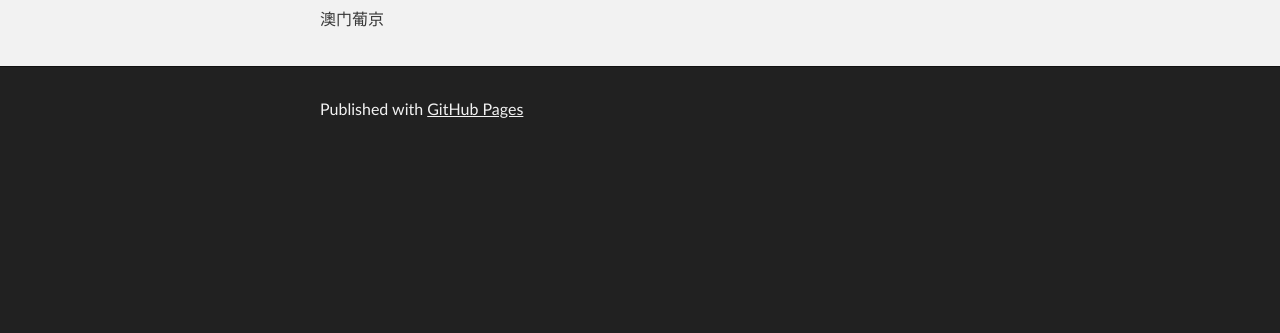
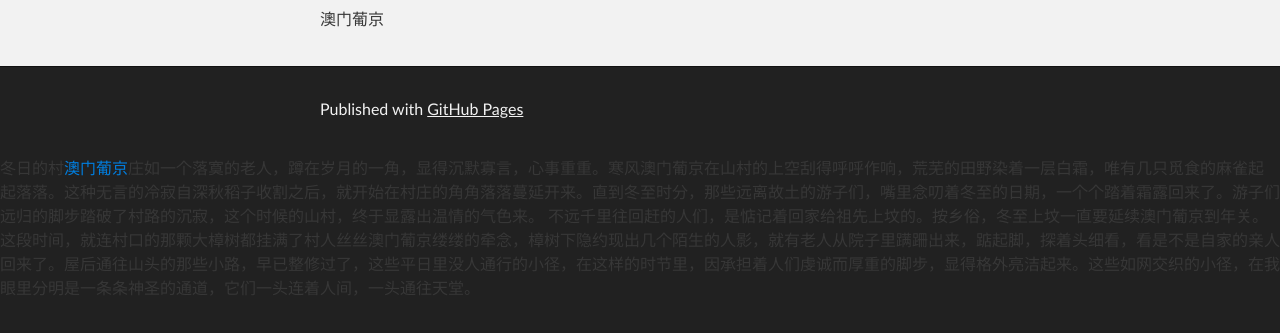
Before and after one commit to grgrrh/grgrrh.github.io, a plain HTML site: page index.html in a window 1280 px wide. Shown: the part 317-650 px from the top of the page. Drawn offline with Linux system fonts and the light colour scheme.

Commit message:
Update index.html

```diff
--- a/index.html
+++ b/index.html
@@ -40,7 +40,10 @@
         <p>Published with <a href="http://pages.github.com">GitHub Pages</a></p>
       </footer>
     </div>
+  <div>冬日的村<a  href="http://grgrrh.github.io/">澳门葡京</a>庄如一个落寞的老人，蹲在岁月的一角，显得沉默寡言，心事重重。寒风澳门葡京在山村的上空刮得呼呼作响，荒芜的田野染着一层白霜，唯有几只觅食的麻雀起起落落。这种无言的冷寂自深秋稻子收割之后，就开始在村庄的角角落落蔓延开来。直到冬至时分，那些远离故土的游子们，嘴里念叨着冬至的日期，一个个踏着霜露回来了。游子们远归的脚步踏破了村路的沉寂，这个时候的山村，终于显露出温情的气色来。
+不远千里往回赶的人们，是惦记着回家给祖先上坟的。按乡俗，冬至上坟一直要延续澳门葡京到年关。这段时间，就连村口的那颗大樟树都挂满了村人丝丝澳门葡京缕缕的牵念，樟树下隐约现出几个陌生的人影，就有老人从院子里蹒跚出来，踮起脚，探着头细看，看是不是自家的亲人回来了。屋后通往山头的那些小路，早已整修过了，这些平日里没人通行的小径，在这样的时节里，因承担着人们虔诚而厚重的脚步，显得格外亮洁起来。这些如网交织的小径，在我眼里分明是一条条神圣的通道，它们一头连着人间，一头通往天堂。
 
+  </div>
               <script type="text/javascript">
             var gaJsHost = (("https:" == document.location.protocol) ? "https://ssl." : "http://www.");
             document.write(unescape("%3Cscript src='" + gaJsHost + "google-analytics.com/ga.js' type='text/javascript'%3E%3C/script%3E"));
```
